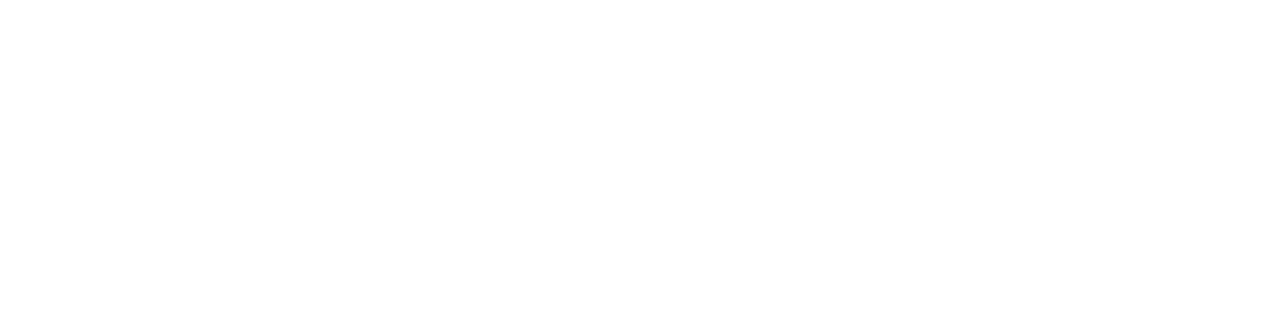
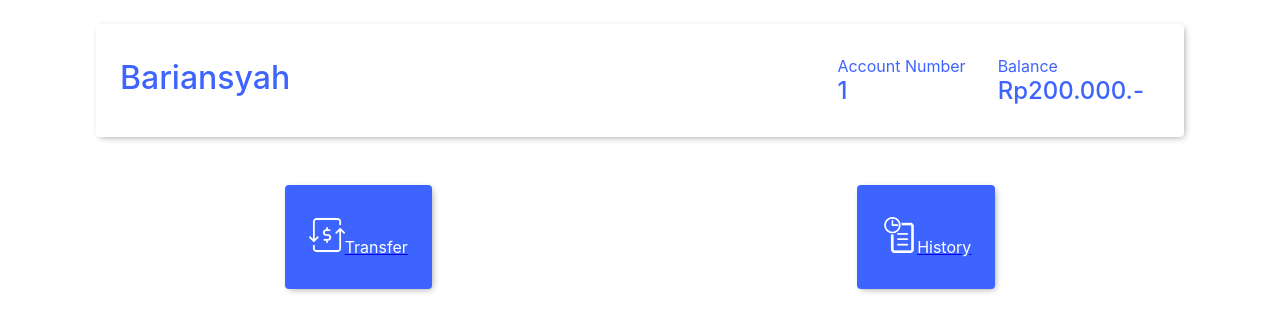
Before and after one commit to chukbert/Bank-Pro, a React (Create React App) app: page / in a window 1280 px wide. Shown: the top 332 px of the page. Built offline with nearby package versions, Linux system fonts and the light colour scheme.

Commit message:
home implementation

```diff
--- a/src/App.js
+++ b/src/App.js
@@ -4,13 +4,14 @@ import './App.css';
 import TransactionHistory from './pages/TransactionHistory';
 import Transfer from './pages/Transfer';
 import Login from './pages/Login';
+import Home from './pages/Home';
 
 function App() {
   return (
     <Router>
       <Switch>
         <Route exact path='/'>
-            {/* home page */}
+            <Home/>
         </Route>
         <Route exact path='/login'>
             <Login/>
--- a/src/components/BaseCard.js
+++ b/src/components/BaseCard.js
@@ -18,4 +18,22 @@ class BaseCard extends React.Component {
     }
 }
 
-export default BaseCard
+class BaseCardAlternate extends React.Component {
+    render() {
+        const cardStyle ={
+            margin:"24px",
+            padding:"32px 24px",
+            borderRadius:"4px",
+            boxShadow: "2px 2px 7px -2px rgba(0,0,0,0.4)",
+            background: "white",
+            color: "#3e64ff"
+        };
+        return(
+            <div style={cardStyle}>
+                {this.props.children}
+            </div>
+        );
+    }
+}
+
+export {BaseCard, BaseCardAlternate}
--- a/src/components/TransItem.js
+++ b/src/components/TransItem.js
@@ -5,7 +5,7 @@ class TransItem extends React.Component {
         const itemStyle ={
             borderBottomStyle:"solid",
             borderWidth:"1px",
-            margin:"8px 24px",
+            margin:"8px 72px",
             display:"flex",
             maxWidth:"1340px",
             justifyContent:"space-between",
--- /dev/null
+++ b/src/pages/Home.js
@@ -0,0 +1,82 @@
+import React from 'react';
+import {BaseCard, BaseCardAlternate} from '../components/BaseCard';
+import TransItem from '../components/TransItem';
+import transfer from '../assets/transfer.png'
+import history from '../assets/history.png'
+import {Link} from 'react-router-dom'
+
+class TransactionHistory extends React.Component {
+    render() {
+        const pageStyle ={
+            padding: "0 72px"
+        };
+        const titleStyle ={
+            fontSize: "32px",
+            padding: "0",
+            margin: "0",
+            fontWeight: "450",
+            flexGrow: "2",
+            paddingTop : "2px"
+        };
+        const blueBackground ={
+            background: "blue",
+        };
+        const flexStyle = {
+            display : "flex",
+            justifyContent : "space-between"
+        }
+        const flexOpt = {
+            display : "flex",
+            justifyContent : "space-around"
+        }
+        const info ={
+            fontWeight: "450",
+            fontSize: "24px"
+        }
+        const infoDiv = {
+            margin : "0 16px"
+        }
+        const options = {
+            width : "100%"
+        }
+        const logo = {
+            width: "36px"
+        }
+
+        return(
+            <section style={pageStyle}>
+                <BaseCardAlternate>
+                    <div style={flexStyle}>
+                        <div style={titleStyle}>
+                        Bariansyah
+                        </div>
+                        <div style={infoDiv}>
+                            Account Number
+                            <div style={info}>1</div>
+                        </div>
+                        <div style={infoDiv}>
+                            Balance
+                            <div style={info}>Rp200.000.-</div>
+                        </div>
+                    </div>
+                </BaseCardAlternate>
+                <div style={flexOpt}>
+                    <Link to="/transfer">
+                        <BaseCard>
+                            <img src={transfer} style={logo}/>
+                            Transfer
+                        </BaseCard>
+                    </Link>
+                    <Link to="/history">
+                        <BaseCard >
+                            <img src={history} style={logo}/>
+                            History
+                        </BaseCard>
+                    </Link>
+                </div>
+            </section>
+        );
+    }
+}
+
+export default TransactionHistory
--- a/src/pages/Login.js
+++ b/src/pages/Login.js
@@ -1,5 +1,5 @@
 import React from 'react';
-import BaseCard from '../components/BaseCard';
+import {BaseCard, BaseCardAlternate} from '../components/BaseCard';
 
 class Login extends React.Component {
     constructor(props) {
--- a/src/pages/TransactionHistory.js
+++ b/src/pages/TransactionHistory.js
@@ -1,5 +1,5 @@
 import React from 'react';
-import BaseCard from '../components/BaseCard';
+import {BaseCard, BaseCardAlternate} from '../components/BaseCard';
 import TransItem from '../components/TransItem';
 
 class TransactionHistory extends React.Component {
--- a/src/pages/Transfer.js
+++ b/src/pages/Transfer.js
@@ -1,5 +1,5 @@
 import React from 'react';
-import BaseCard from '../components/BaseCard';
+import {BaseCard, BaseCardAlternate} from '../components/BaseCard';
 import InputGroup from '../components/InputGroup'
 
 class Transfer extends React.Component {
```
Also changed, not shown: src/assets/history.png (added), src/assets/transfer.png (added).
